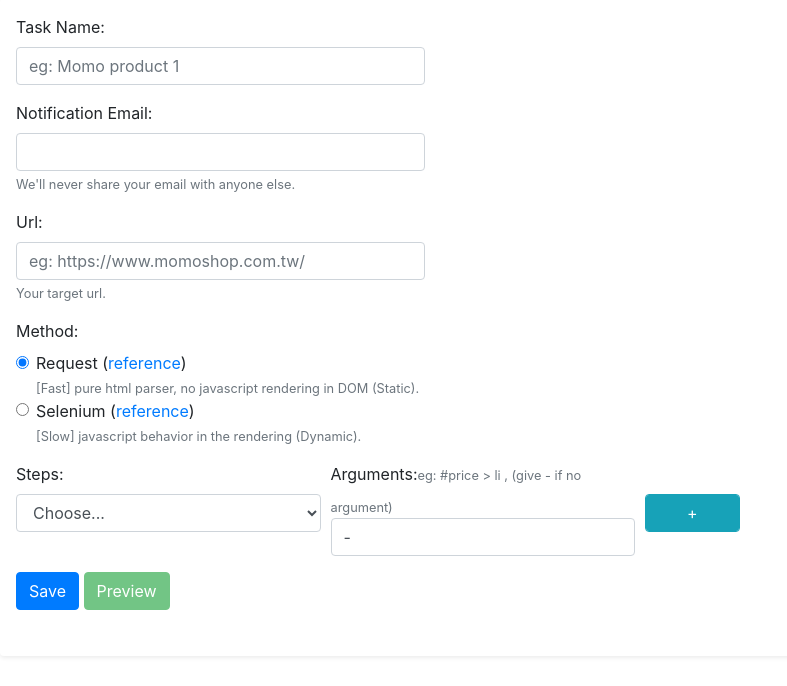
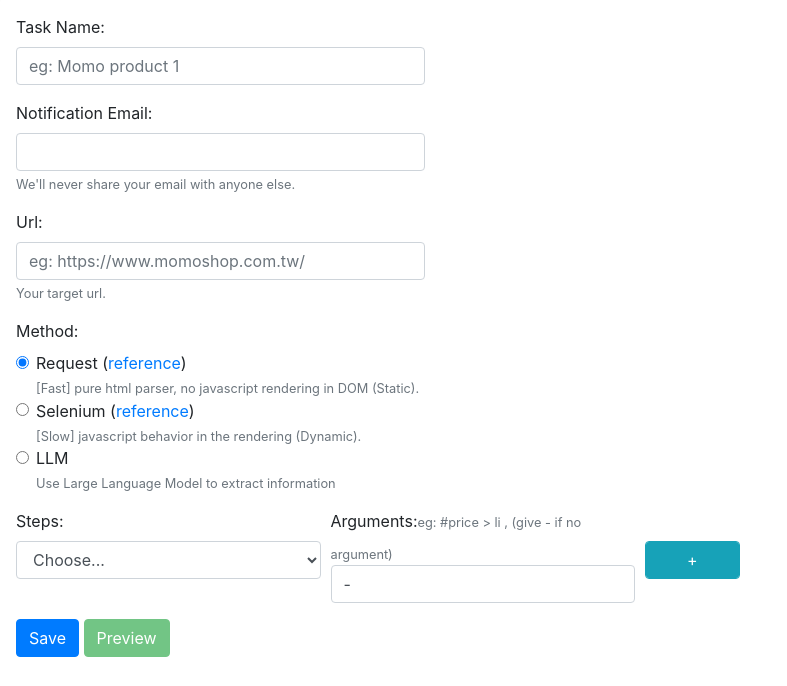
Before and after one commit to sifeng86/crawla-the-spider-tool, a Flask app: template login/templates/add_contents.html in a window 1280 px wide. Shown: the part 119-805 px from the top of the page, without its empty margins (0-787 px from the left). Run offline with Flask 2, Linux system fonts and the light colour scheme; the template is opened without the code that fills it, so the values that code supplies are empty; parts of the project's set-up code (start-up, migrations or seed data) failed here and were passed over.

Commit message:
add LLM method as an option.

```diff
--- a/login/server.py
+++ b/login/server.py
@@ -20,6 +20,7 @@ from flask import send_from_directory
 from authlib.integrations.flask_client import OAuth
 from six.moves.urllib.parse import urlencode
 from lib.mongo import mongoHelper
+from lib.llm_handler import get_gemini_response
 
 import constants
 
@@ -172,21 +173,29 @@ def temphtml():
 def preview():
     if request.method == 'POST':
         data = request.get_json()
-        # data elements: data['preview_id'], data['url']
-        # python main.py --preview pid_&_steps_&_args_&_method
-        if data:
-            pid_step_arg_method = data['preview_id'] + '_&_' + json.dumps(data['steps']) + \
-            '_&_' + json.dumps(data['args']) + '_&_' + data['c_method']
+        if data['c_method'] == 'llm':
+            prompt = data['args'][0]
+            # Get webpage content from preview_contents collection
+            preview_content = db.preview_contents.find_one({"preview_id": data['preview_id']})
+            webpage_content = preview_content['contents'] if preview_content else None
+            result = get_gemini_response(prompt, webpage_content)
+            return jsonify(result)
+        else:
+            # data elements: data['preview_id'], data['url']
+            # python main.py --preview pid_&_steps_&_args_&_method
+            if data:
+                pid_step_arg_method = data['preview_id'] + '_&_' + json.dumps(data['steps']) + \
+                '_&_' + json.dumps(data['args']) + '_&_' + data['c_method']
 
-            # add task to queue
-            try:
-                ret = subprocess.check_output(
-                    ["python", "/work/celery_task1.py", "--preview", pid_step_arg_method], universal_newlines=True)
-                return str(ret), 200
-            except:
-                return "Crawler is having difficulty", 500
-        else:
-            return "No data input", 500
+                # add task to queue
+                try:
+                    ret = subprocess.check_output(
+                        ["python", "/work/celery_task1.py", "--preview", pid_step_arg_method], universal_newlines=True)
+                    return str(ret), 200
+                except:
+                    return "Crawler is having difficulty", 500
+            else:
+                return "No data input", 500
 
 
 @app.route('/del_contents/<tid>', methods=['GET'])
--- a/login/templates/add_contents.html
+++ b/login/templates/add_contents.html
@@ -62,11 +62,17 @@
                 </div>
                 <div class="form-check">
                   <input class="form-check-input" type="radio" name="c_method" id="py_selenium" value="py_selenium"  aria-describedby="seHelp">
-
                   <label class="form-check-label" for="py_selenium">
                     Selenium (<a href="https://selenium-python.readthedocs.io/" target="_blank">reference</a>)
                   </label>
                   <small id="seHelp" class="form-text text-muted">[Slow] javascript behavior in the rendering (Dynamic).</small>
+                </div>
+                <div class="form-check">
+                  <input class="form-check-input" type="radio" name="c_method" id="llm" value="llm" aria-describedby="llmHelp">
+                  <label class="form-check-label" for="llm">
+                    LLM
+                  </label>
+                  <small id="llmHelp" class="form-text text-muted">Use Large Language Model to extract information</small>
                 </div>
             </div>
           </div>
@@ -183,7 +189,7 @@
             newhtml += '<option value="find_element_by_class">BS4 - find one by class (no . required)</option>';
             newhtml += '<option value="find_elements_by_class">BS4 - find all by class (no . required)</option>';
             newhtml += '<option value="ext_str_get_text">BS4 - get_text()</option>';
-          } else {
+          } else if (method == 'py_selenium') {
             newhtml += '<option selected value="">Choose...</option>';
             newhtml += '<option value="find_element_by_id">selenium - find one by id (no # required)</option>';
             newhtml += '<option value="find_elements_by_id">selenium - find all by id (no # required)</option>';
@@ -194,6 +200,8 @@
             newhtml += '<option value="click">selenium - click()</option>';
             newhtml += '<option value="ext_str_get_text">selenium - .text</option>';
             newhtml += '<option value="ext_str_get_attribute">selenium - get_attribute()</option>';
+          } else if (method == 'llm') {
+            newhtml += '<option selected value="llm_prompt">LLM - Enter your prompt</option>';
           }
           return newhtml;
       }
@@ -202,6 +210,18 @@
           var method = $(this).val();
           var newhtml = pymethod(method);
           $('select').html(newhtml);
+
+          // Update placeholder for LLM method
+          if (method == 'llm') {
+              $('.args').attr('placeholder', 'Enter your prompt here');
+              $('.args').val('');
+              $('#more1').hide(); // Hide the "+" button for LLM
+              $('#new-row').empty(); // Remove any additional rows
+          } else {
+              $('.args').attr('placeholder', 'give - if no argument');
+              $('.args').val('-');
+              $('#more1').show(); // Show the "+" button for other methods
+          }
       });
 
       $('#url').change(function () {
@@ -247,7 +267,8 @@
             "args": args,
             "preview_id": $('#f_token').val(),
             "c_method": $('input[name=c_method]:checked').val(),
-          };
+            "url": $('#url').val(),
+            };
           $.ajax("{{ url_for('preview') }}", {
             type: 'POST',
             data: JSON.stringify(params),
```
Also changed, not shown: login/lib/llm_handler.py (added, +38 -0 lines).
